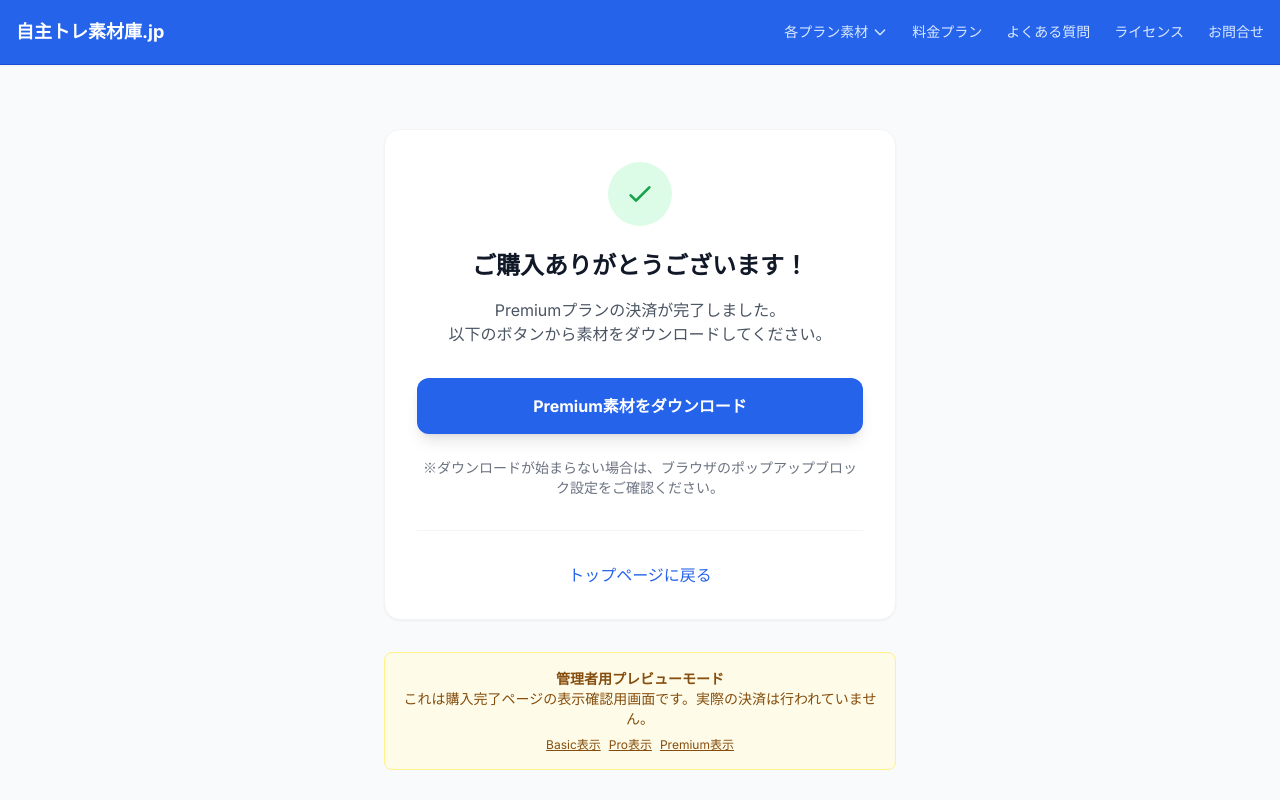
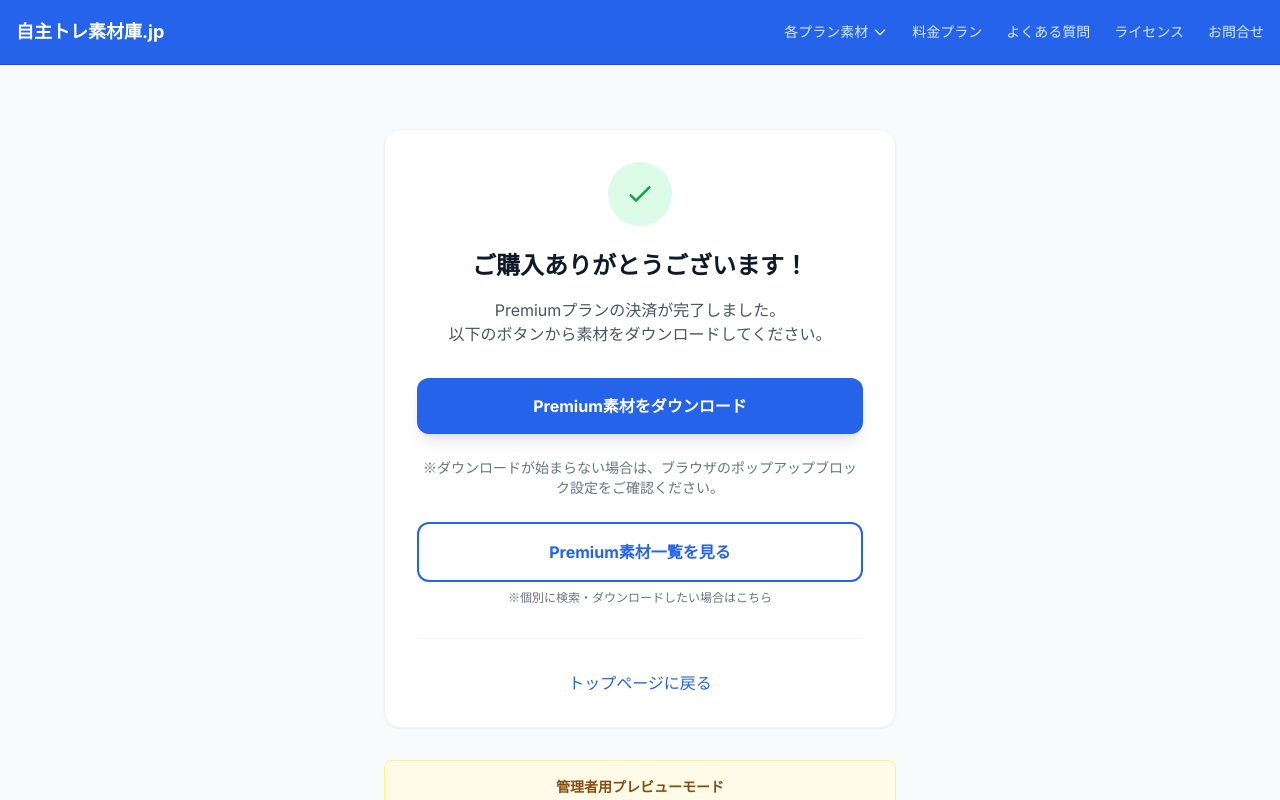
Before and after one commit to makomaru2023/jishutore-starter, a Next.js app: page /preview-thank-you in a window 1280 px wide. Shown: the top 800 px of the page. Built offline with nearby package versions, Linux system fonts and the light colour scheme.

Commit message:
Add navigation link to plan material list on thank-you pages

```diff
--- a/src/app/preview-thank-you/page.tsx
+++ b/src/app/preview-thank-you/page.tsx
@@ -51,6 +51,18 @@ function PreviewThankYouContent() {
                         ※ダウンロードが始まらない場合は、ブラウザのポップアップブロック設定をご確認ください。
                     </p>
 
+                    <div className="mt-6">
+                        <Link
+                            href={`/${planName.toLowerCase()}`}
+                            className="block w-full bg-white border-2 border-blue-600 text-blue-600 font-bold py-4 px-6 rounded-xl hover:bg-blue-50 transition-colors"
+                        >
+                            {planName}素材一覧を見る
+                        </Link>
+                        <p className="mt-2 text-xs text-gray-500">
+                            ※個別に検索・ダウンロードしたい場合はこちら
+                        </p>
+                    </div>
+
                     <div className="mt-8 pt-8 border-t border-gray-100">
                         <Link href="/" className="text-blue-600 hover:text-blue-800 font-medium">
                             トップページに戻る
--- a/src/app/thank-you/page.tsx
+++ b/src/app/thank-you/page.tsx
@@ -76,6 +76,18 @@ function ThankYouContent() {
                             ※ダウンロードが始まらない場合は、ブラウザのポップアップブロック設定をご確認ください。
                         </p>
 
+                        <div className="mt-6">
+                            <Link
+                                href={`/${planName.toLowerCase()}`}
+                                className="block w-full bg-white border-2 border-blue-600 text-blue-600 font-bold py-4 px-6 rounded-xl hover:bg-blue-50 transition-colors"
+                            >
+                                {planName}素材一覧を見る
+                            </Link>
+                            <p className="mt-2 text-xs text-gray-500">
+                                ※個別に検索・ダウンロードしたい場合はこちら
+                            </p>
+                        </div>
+
                         <div className="mt-8 pt-8 border-t border-gray-100">
                             <Link href="/" className="text-blue-600 hover:text-blue-800 font-medium">
                                 トップページに戻る
```
